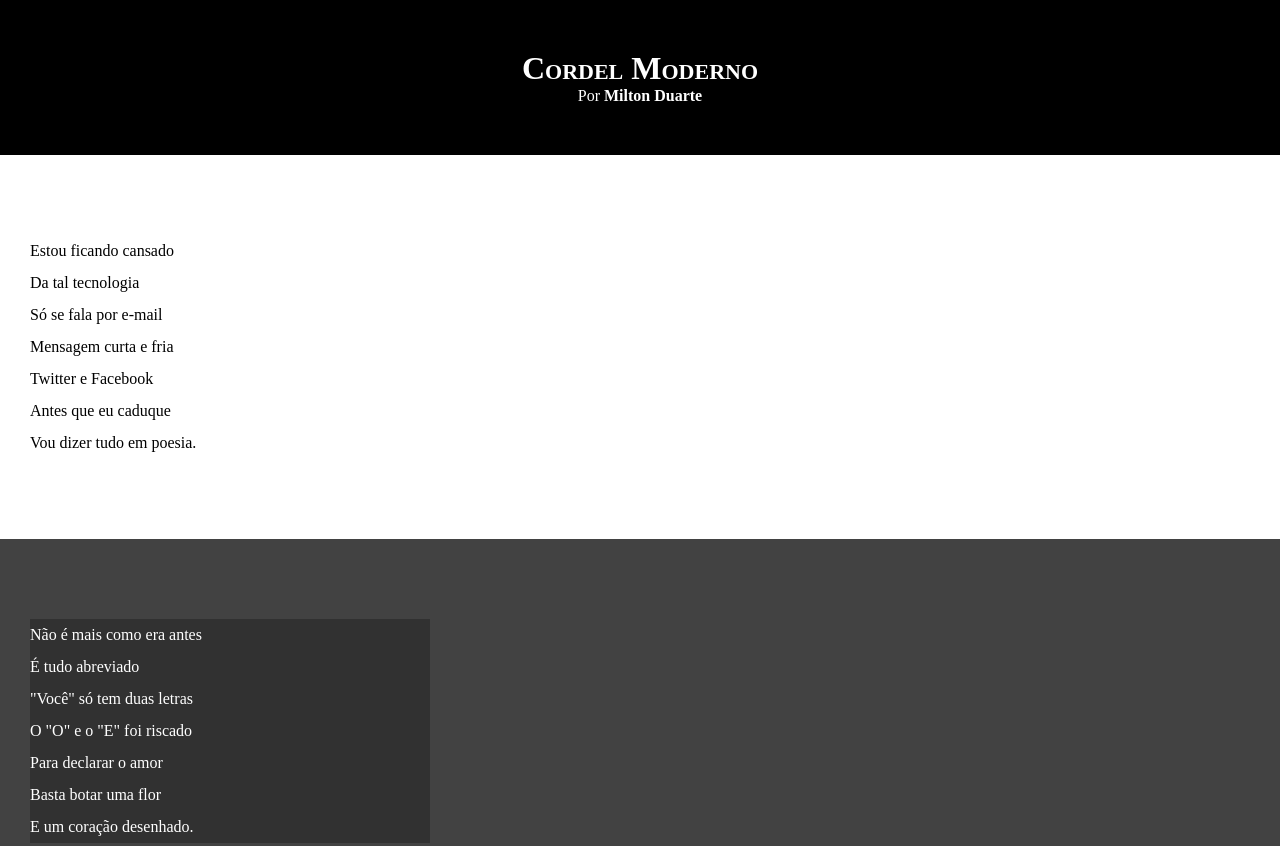
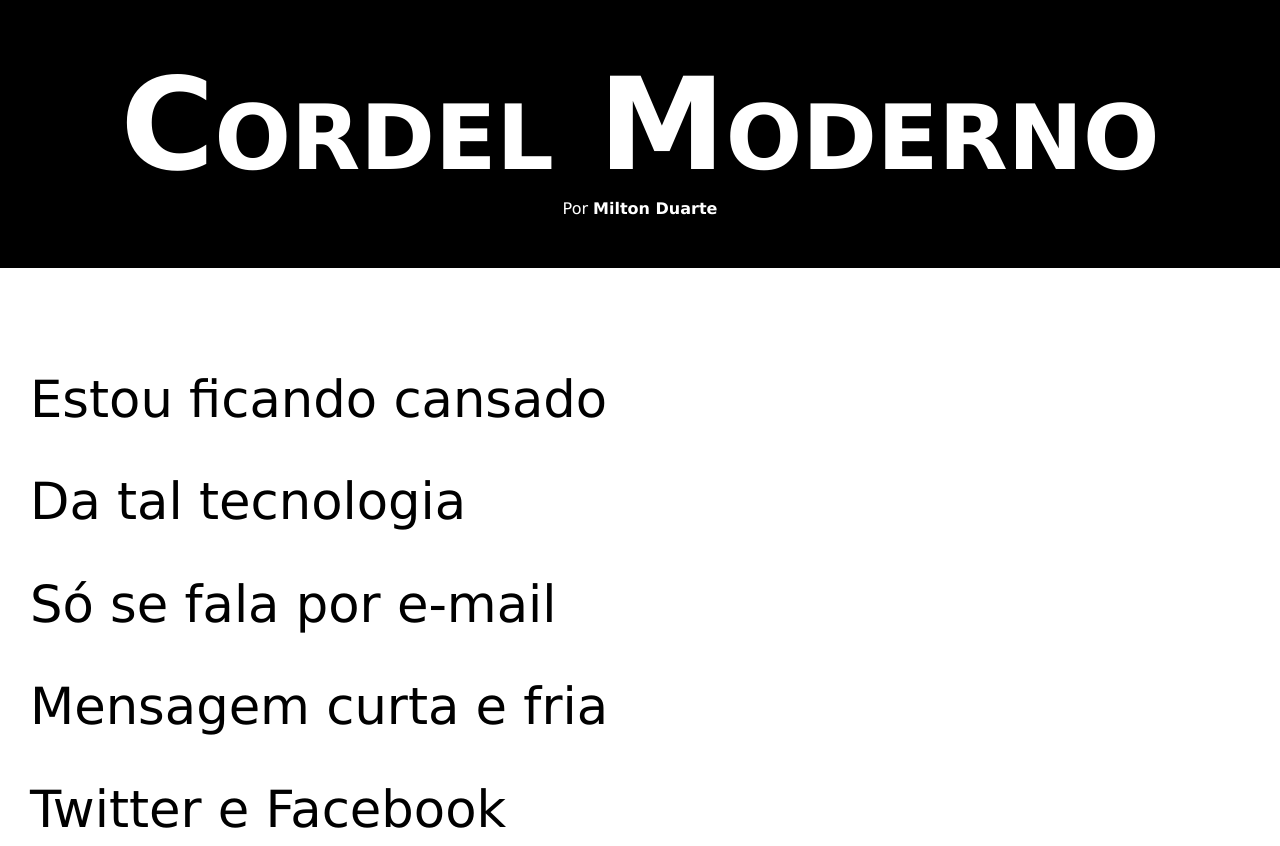
Before and after one commit to Johann-Oliveira-Santos/html-css, a plain HTML site: page desafios/d012/index.html in a window 1280 px wide. Shown: the top 846 px of the page. Drawn offline with Linux system fonts and the light colour scheme.

Commit message:
atualização de estilos desafio 12

```diff
--- a/desafios/d012/style.css
+++ b/desafios/d012/style.css
@@ -1,4 +1,12 @@
 @charset "UTF-8";
+@import url('https://fonts.googleapis.com/css2?family=Passion+One&display=swap');
+@import url('https://fonts.googleapis.com/css2?family=Sriracha&display=swap');
+
+:root {
+    --fonte1: Verdana, Geneva, Tahoma, sans-serif;
+    --fonte2: font-family: 'Passion One', cursive;
+    --fonte3: font-family: 'Sriracha', cursive;
+}
 
 * {
     margin: 0px;
@@ -8,6 +16,7 @@
 html, body {
     min-height: 100vh;
     background-color: darkgray;
+    font-family: var(--fonte1);
 }
 
 header, footer {
@@ -19,6 +28,8 @@ header, footer {
 header > h1 {
     padding-top: 50px;
     font-variant: small-caps;
+    font-family: var(--fonte2);
+    font-size: 10vw;
 }
 
 header > p {
@@ -40,6 +51,8 @@ section {
     padding-bottom: 10vh;
     line-height: 2em;
     padding-left: 30px;
+    font-family: var(--fonte3);
+    font-size: 4vw;
 }
 
 .normal {
@@ -53,7 +66,7 @@ section {
 }
 
 section.imagem > p {
-    width: 400px;
+    display: inline-block;
     background-color: rgba(0, 0, 0, 0.26);
 }
 
```
